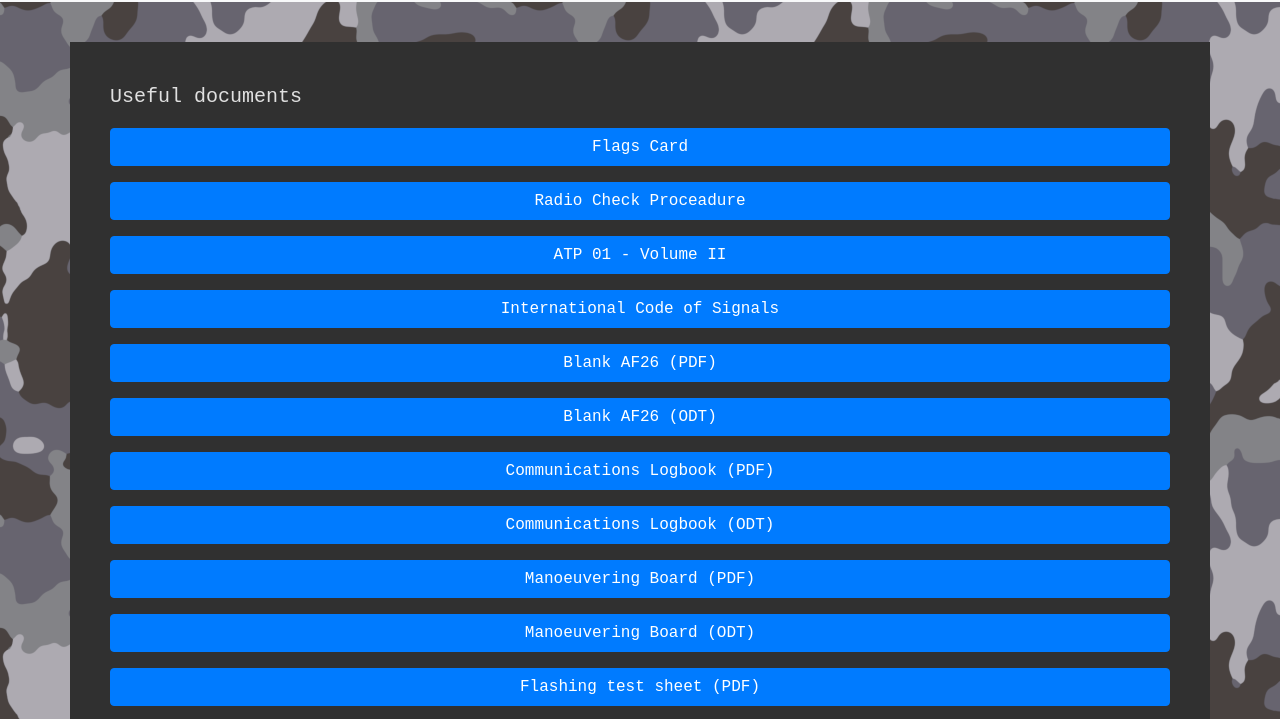
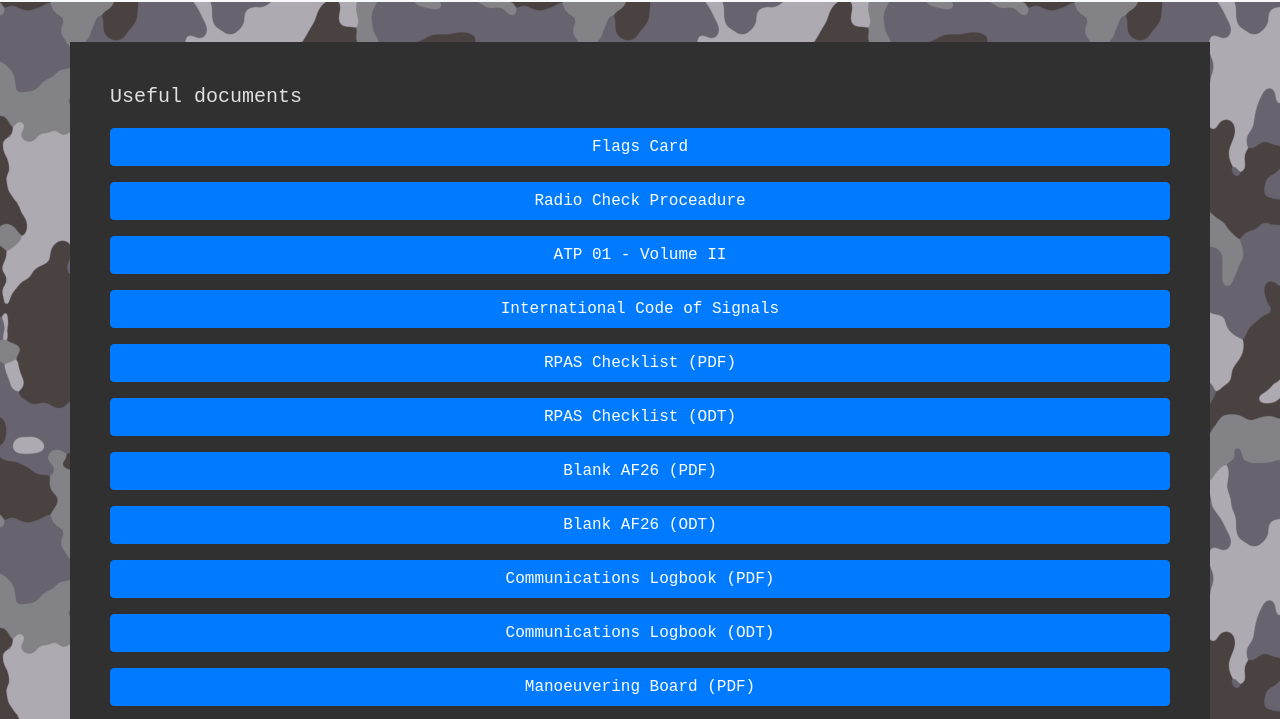
Before and after one commit to luis-caldas/web-cw, a plain HTML site: page docs.html in a window 1280 px wide. Shown: the part 54-773 px from the top of the page. Drawn offline with Linux system fonts and the light colour scheme; a web font is replaced by a local one.

Commit message:
added new document and added embedded fonts on others

```diff
--- a/docs.html
+++ b/docs.html
@@ -30,6 +30,8 @@
 				<a type="button" class="mt-3 btn btn-block btn-primary" href="docs/radio-check-proceadure.pdf" download>Radio Check Proceadure</a>
 				<a type="button" class="mt-3 btn btn-block btn-primary" href="docs/atp-01.pdf" download>ATP 01 - Volume II</a>
 				<a type="button" class="mt-3 btn btn-block btn-primary" href="docs/ics.pdf" download>International Code of Signals</a>
+				<a type="button" class="mt-3 btn btn-block btn-primary" href="docs/rpas.pdf" download>RPAS Checklist (PDF)</a>
+				<a type="button" class="mt-3 btn btn-block btn-primary" href="docs/rpas.odt" download>RPAS Checklist (ODT)</a>
 				<a type="button" class="mt-3 btn btn-block btn-primary" href="docs/blank-af26.pdf" download>Blank AF26 (PDF)</a>
 				<a type="button" class="mt-3 btn btn-block btn-primary" href="docs/blank-af26.odt" download>Blank AF26 (ODT)</a>
 				<a type="button" class="mt-3 btn btn-block btn-primary" href="docs/comms-log.pdf" download>Communications Logbook (PDF)</a>
```
Also changed, not shown: 5 other files.
